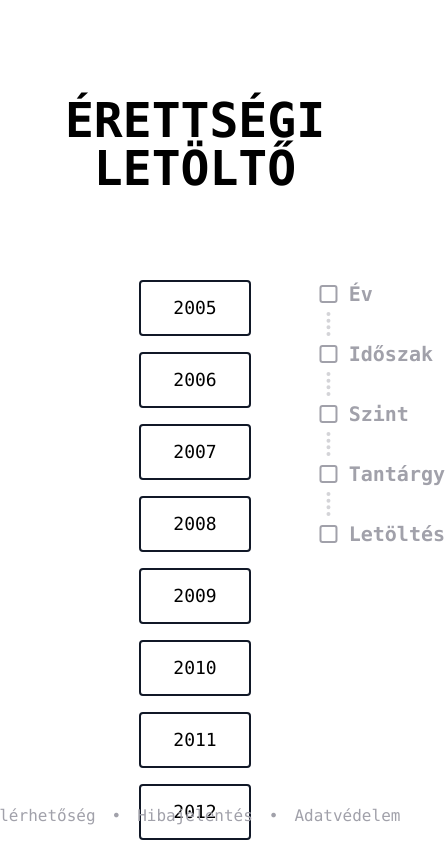
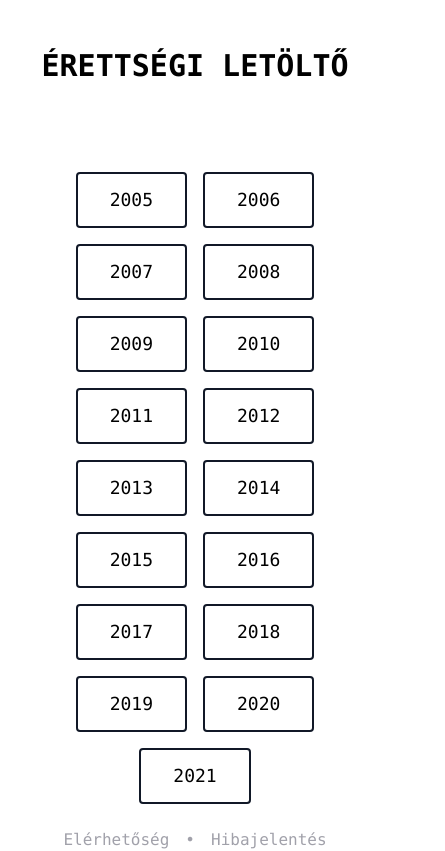
Before and after one commit to Tasztalos69/erettsegi-letolto, a React (Create React App) app: page / in a window 390 px wide. Shown: the top 851 px of the page, 445 px wide, since content can reach past the window. Built offline with nearby package versions, Linux system fonts and the light colour scheme.

Commit message:
Responsive main page

```diff
--- a/src/Adatvedelem.tsx
+++ b/src/Adatvedelem.tsx
@@ -2,7 +2,7 @@ import { Link } from "react-router-dom";
 
 const Adatvedelem = ({ update }: { update: any }) => {
   return (
-    <div className="relative w-2/5 mx-auto font-mono">
+    <div className="relative w-4/5 lg:w-2/5 mx-auto font-mono">
       <h1 className="text-5xl text-center font-bold uppercase mt-24 mb-24">
         Adatvédelem
       </h1>
@@ -16,7 +16,7 @@ const Adatvedelem = ({ update }: { update: any }) => {
       </p>
       <div className="flex justify-center items-center my-10">
         <button
-          className="px-8 py-3 m-2 text-lg font-medium font-mono rounded border-2 border-gray-900 hover:scale-105 hover:shadow-lg hover:shadow-red-500/60 transition-all duration-100 first-letter:uppercase"
+          className="px-8 py-3 m-2 text-lg font-medium font-mono rounded border-2 border-gray-900 xl:hover:scale-105 xl:hover:shadow-lg xl:hover:shadow-red-500/60 transition-all duration-100 first-letter:uppercase"
           onClick={() => {
             localStorage.setItem("disable-data-collection", "true");
             update();
@@ -25,7 +25,7 @@ const Adatvedelem = ({ update }: { update: any }) => {
           Hagyj ki engem!
         </button>
         <button
-          className="px-8 py-3 m-2 text-lg font-medium font-mono rounded border-2 border-gray-900 hover:scale-105 hover:shadow-lg hover:shadow-teal-300/60 transition-all duration-100 first-letter:uppercase"
+          className="px-8 py-3 m-2 text-lg font-medium font-mono rounded border-2 border-gray-900 xl:hover:scale-105 xl:hover:shadow-lg xl:hover:shadow-teal-300/60 transition-all duration-100 first-letter:uppercase"
           onClick={() => {
             localStorage.removeItem("disable-data-collection");
             update();
--- a/src/App.tsx
+++ b/src/App.tsx
@@ -9,11 +9,13 @@ const App = () => {
   const [stage, setStage] = useState<Stage>(0);
   return (
     <>
-      <div className="container mx-auto">
-        <h1 className="text-5xl font-mono text-center font-bold uppercase mt-24">
+      <div className="relative container mx-auto min-h-[75vh] xl:min-h-[80vh]">
+        <h1 className="lg:text-5xl text-3xl font-mono text-center font-bold uppercase xl:mt-24 mt-12">
           Érettségi letöltő
         </h1>
-        <div className="container relative w-3/5 mx-auto mt-20">
+        <div className="container relative w-11/12 lg:w-3/5 mx-auto mt-20">
+          <Picker stage={stage} setStage={setStage} />
+          <Legend stage={stage} setStage={setStage} />
           <AnimatePresence>
             {stage > 0 && (
               <motion.button
@@ -25,17 +27,14 @@ const App = () => {
                   color: "rgb(45 212 191)",
                 }}
                 onClick={() => stage > 0 && setStage(stage - 1)}
-                className="absolute -left-4 top-0 -translate-x-full text-lg font-mono font-semibold uppercase underline"
+                className="block lg:absolute lg:-left-4 lg:bottom-auto lg:top-0 lg:-translate-x-full mx-auto text-lg font-mono font-semibold uppercase underline"
               >
                 Vissza
               </motion.button>
             )}
           </AnimatePresence>
-          <Picker stage={stage} setStage={setStage} />
-          <Legend stage={stage} setStage={setStage} />
         </div>
-      </div>
-      <footer className="absolute bottom-4 left-1/2 -translate-x-1/2 text-zinc-400 font-mono">
+        <footer className="absolute xl:bottom-0 translate-y-full xl:translate-y-none -bottom-4 left-1/2 -translate-x-1/2 text-zinc-400 font-mono text-center">
           <a href="mailto:tasztalos69@gmail.com" className="mx-4">
             Elérhetőség
           </a>
@@ -46,11 +45,12 @@ const App = () => {
           >
             Hibajelentés
           </a>
-        •
+          {window.innerWidth >= 680 ? "•" : <br />}
           <Link to="/adatvedelem" className="mx-4">
             Adatvédelem
           </Link>
         </footer>
+      </div>
     </>
   );
 };
--- a/src/Legend.tsx
+++ b/src/Legend.tsx
@@ -17,7 +17,7 @@ const BoxWrapper = (props: any) => (
 
 const Legend = ({ stage, setStage }: StageProps) => {
   return (
-    <div className="w-1/5 absolute right-0 top-0 translate-x-[110%]">
+    <div className="hidden lg:block w-1/5 absolute right-0 top-0 translate-x-[110%]">
       <ul>
         {stageNames.map((n, i) => {
           const completed = stage > i || stage === stageNames.length - 1;
--- a/src/Picker.tsx
+++ b/src/Picker.tsx
@@ -151,11 +151,11 @@ const Picker = ({ stage, setStage }: StageProps): ReactElement => {
           <StageDiv key="subject">
             <div className="flex justify-center mb-8">
               <input
-                autoFocus
+                autoFocus={window.innerWidth >= 1024}
                 type="text"
                 value={search}
                 onChange={(e) => setSearch(e.target.value)}
-                className="font-mono w-60 placeholder:font-mono outline-none border-b-2 border-black"
+                className="font-mono w-60 placeholder:font-mono outline-none border-b-2 border-black rounded-none"
                 placeholder="Keress itt"
               />
               <IconSearch className="ml-2" />
@@ -193,12 +193,15 @@ const Picker = ({ stage, setStage }: StageProps): ReactElement => {
           </StageDiv>
         );
       case Stage.DLOAD:
-        const Sep = () => (
-          <span className="block w-1.5 h-1.5 mx-5 translate-y-0.5 bg-zinc-500 rounded-full" />
-        );
+        const Sep = () =>
+          window.innerWidth >= 1280 ? (
+            <span className="hidden lg:block w-1.5 h-1.5 mx-5 translate-y-0.5 bg-zinc-500 rounded-full" />
+          ) : (
+            <br />
+          );
         return (
           <StageDiv key="dl" className="text-center">
-            <h2 className="relative flex items-center justify-center w-min mx-auto mb-16 font-mono font-medium whitespace-nowrap text-2xl capitalize">
+            <h2 className="relative block lg:flex items-center justify-center w-min mx-auto mb-16 font-mono font-medium lg:whitespace-nowrap text-2xl capitalize">
               {data.year}
               <Sep />
               {humanPhase[data.phase!]}
@@ -206,7 +209,7 @@ const Picker = ({ stage, setStage }: StageProps): ReactElement => {
               {humanDiff[data.difficulty!]}
               <Sep />
               {SUBJECTS[data.subject!]}
-              <span className="block absolute -bottom-3 left-1/2 -translate-x-1/2 w-4/5 h-1 bg-teal-400 opacity-60 rounded-full" />
+              <span className="hidden lg:block absolute -bottom-3 left-1/2 -translate-x-1/2 w-4/5 h-1 bg-teal-400 opacity-60 rounded-full" />
             </h2>
             {data.subject !== "tarspr" && (
               <PickerButton
@@ -246,7 +249,7 @@ const Picker = ({ stage, setStage }: StageProps): ReactElement => {
   };
 
   return (
-    <div className="text-center">
+    <div className="text-center mb-24 lg:mb-0">
       <AnimatePresence initial={false} exitBeforeEnter>
         {getStage()}
       </AnimatePresence>
--- a/src/components/PickerButton.tsx
+++ b/src/components/PickerButton.tsx
@@ -1,7 +1,7 @@
 const PickerButton = (props: any) => {
   return (
     <button
-      className="px-8 py-3 m-2 text-lg font-medium font-mono rounded border-2 border-gray-900 hover:scale-105 hover:shadow-lg hover:shadow-teal-300/60 transition-all duration-100 first-letter:uppercase"
+      className="px-8 py-3 m-2 text-lg font-medium font-mono rounded border-2 border-gray-900 xl:hover:scale-105 xl:hover:shadow-lg xl:hover:shadow-teal-300/60 transition-all duration-100 first-letter:uppercase"
       {...props}
     ></button>
   );
--- a/src/index.tsx
+++ b/src/index.tsx
@@ -37,7 +37,6 @@ const Wrapper = () => {
           />
         </Routes>
       </Router>
-      ;
     </>
   );
 };
```
Lines whose indentation alone changed are shown as unchanged.
